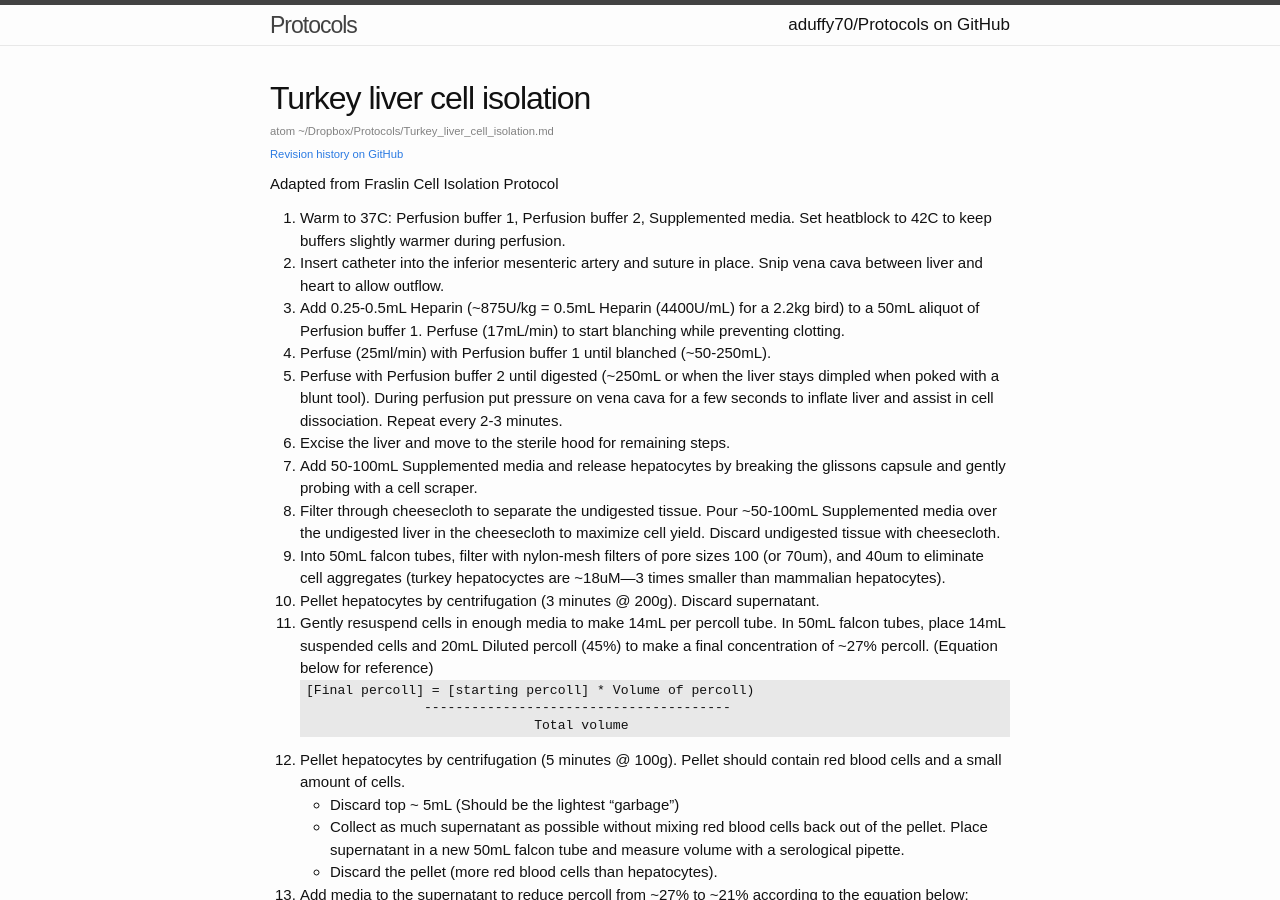
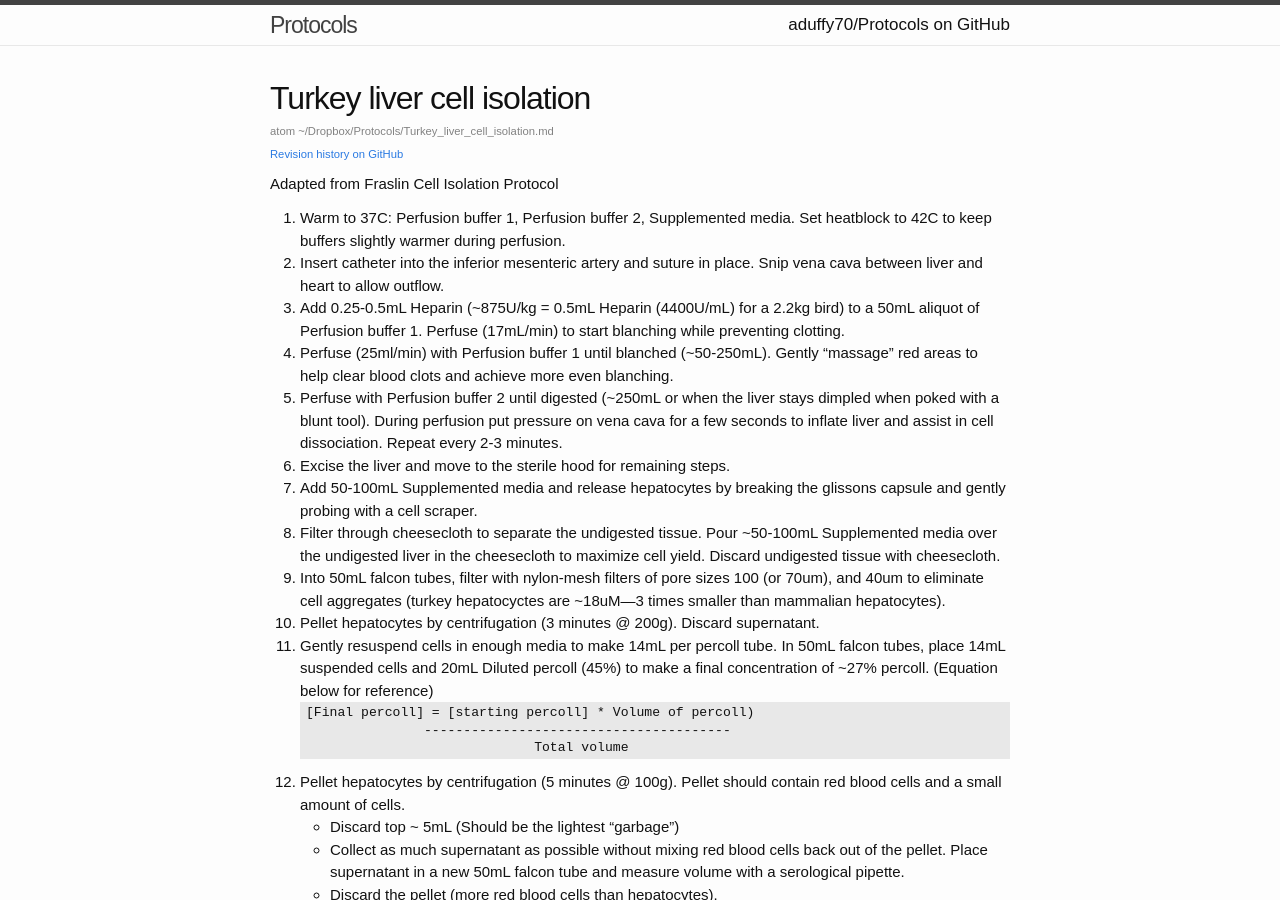
Before and after one commit to aduffy70/Protocols, a Jekyll site: the page built from Turkey_liver_cell_isolation.md, in a window 1280 px wide and 900 px high. Built offline with Jekyll 4.4.1, drawn with Linux system fonts in a browser that asks for light colours; some web fonts are replaced.

Commit message:
Include the "hepatic massage" in the blanching instructions.

```diff
--- a/Turkey_liver_cell_isolation.md
+++ b/Turkey_liver_cell_isolation.md
@@ -9,7 +9,7 @@ Adapted from Fraslin Cell Isolation Protocol
 1. Warm to 37C: Perfusion buffer 1, Perfusion buffer 2, Supplemented media. Set heatblock to 42C to keep buffers slightly warmer during perfusion.
 1. Insert catheter into the inferior mesenteric artery and suture in place. Snip vena cava between liver and heart to allow outflow.
 1. Add 0.25-0.5mL Heparin (~875U/kg = 0.5mL Heparin (4400U/mL) for a 2.2kg bird) to a 50mL aliquot of Perfusion buffer 1. Perfuse (17mL/min) to start blanching while preventing clotting.
-1. Perfuse (25ml/min) with Perfusion buffer 1 until blanched (~50-250mL).
+1. Perfuse (25ml/min) with Perfusion buffer 1 until blanched (~50-250mL). Gently "massage" red areas to help clear blood clots and achieve more even blanching.
 1. Perfuse with Perfusion buffer 2 until digested (~250mL or when the liver stays dimpled when poked with a blunt tool). During perfusion put pressure on vena cava for a few seconds to inflate liver and assist in cell dissociation. Repeat every 2-3 minutes.
 1. Excise the liver and move to the sterile hood for remaining steps.
 1. Add 50-100mL Supplemented media and release hepatocytes by breaking the glissons capsule and gently probing with a cell scraper.
```
